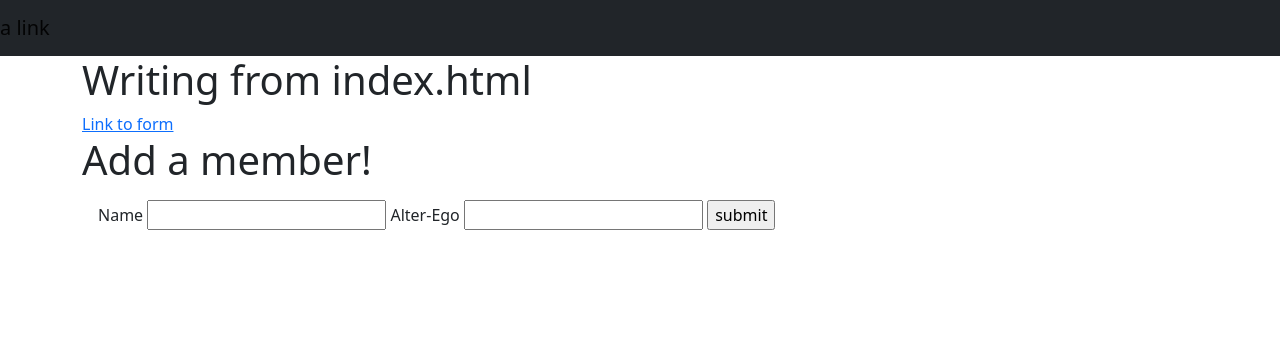
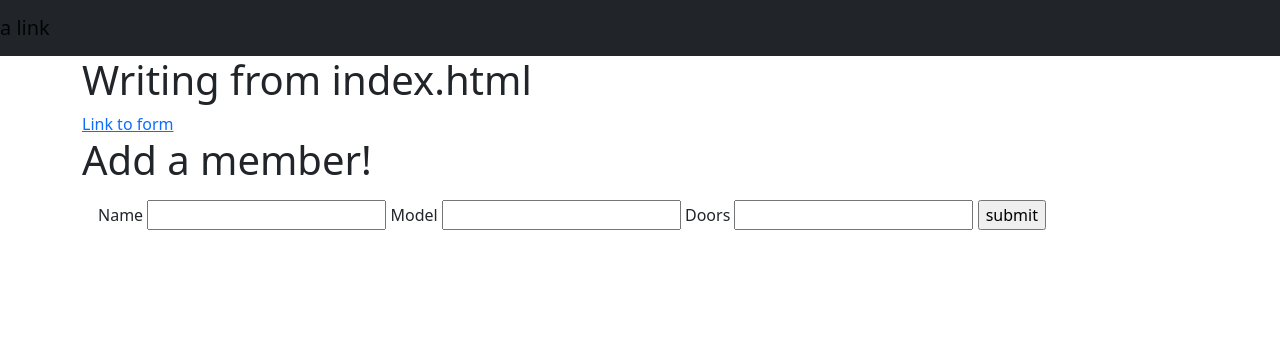
Before and after one commit to dartbill/URLShortener, a Flask app: template templates/index.html in a window 1280 px wide. Shown: the top 356 px of the page. Run offline with Flask 2, Linux system fonts and the light colour scheme; the template is opened without the code that fills it, so the values that code supplies are empty; parts of the project's set-up code (start-up, migrations or seed data) failed here and were passed over.

Commit message:
change form template

```diff
--- a/templates/index.html
+++ b/templates/index.html
@@ -12,11 +12,14 @@
 <h1>Add a member!</h1>
 
 <form class="mt-3 mx-3" action="/members" method="POST">
-  <label for="first">Name</label>
-  <input type="text" id="first" name="first">
+  <label for="name">Name</label>
+  <input type="text" id="name" name="name">
 
-  <label for="last">Alter-Ego</label>
-  <input type="text" id="last" name="last">
+  <label for="model">Model</label>
+  <input type="text" id="model" name="model">
+
+  <label for="doors">Doors</label>
+  <input type="text" id="doors" name="doors">
 
   <input type="submit" value="submit">
 </form>
```
